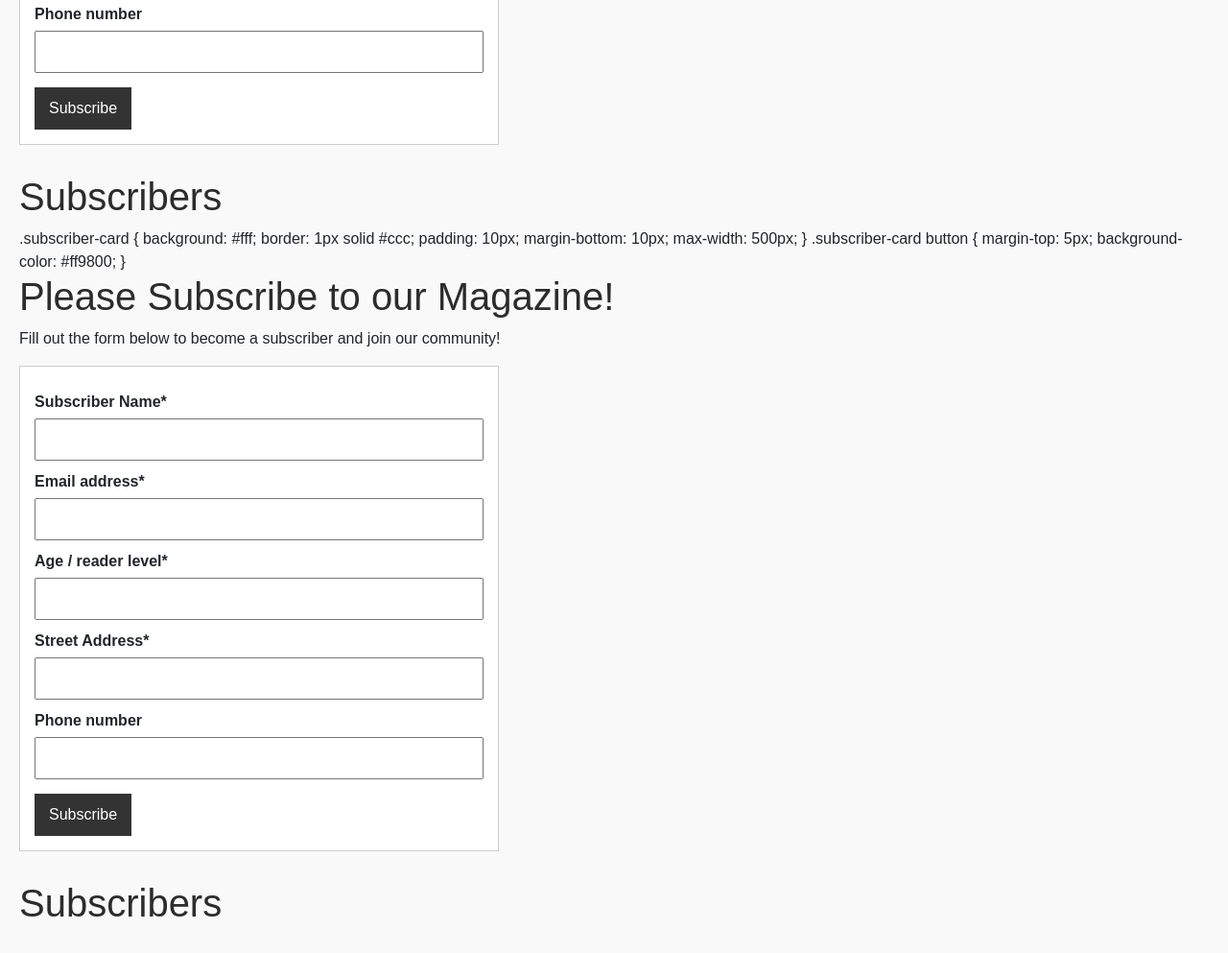
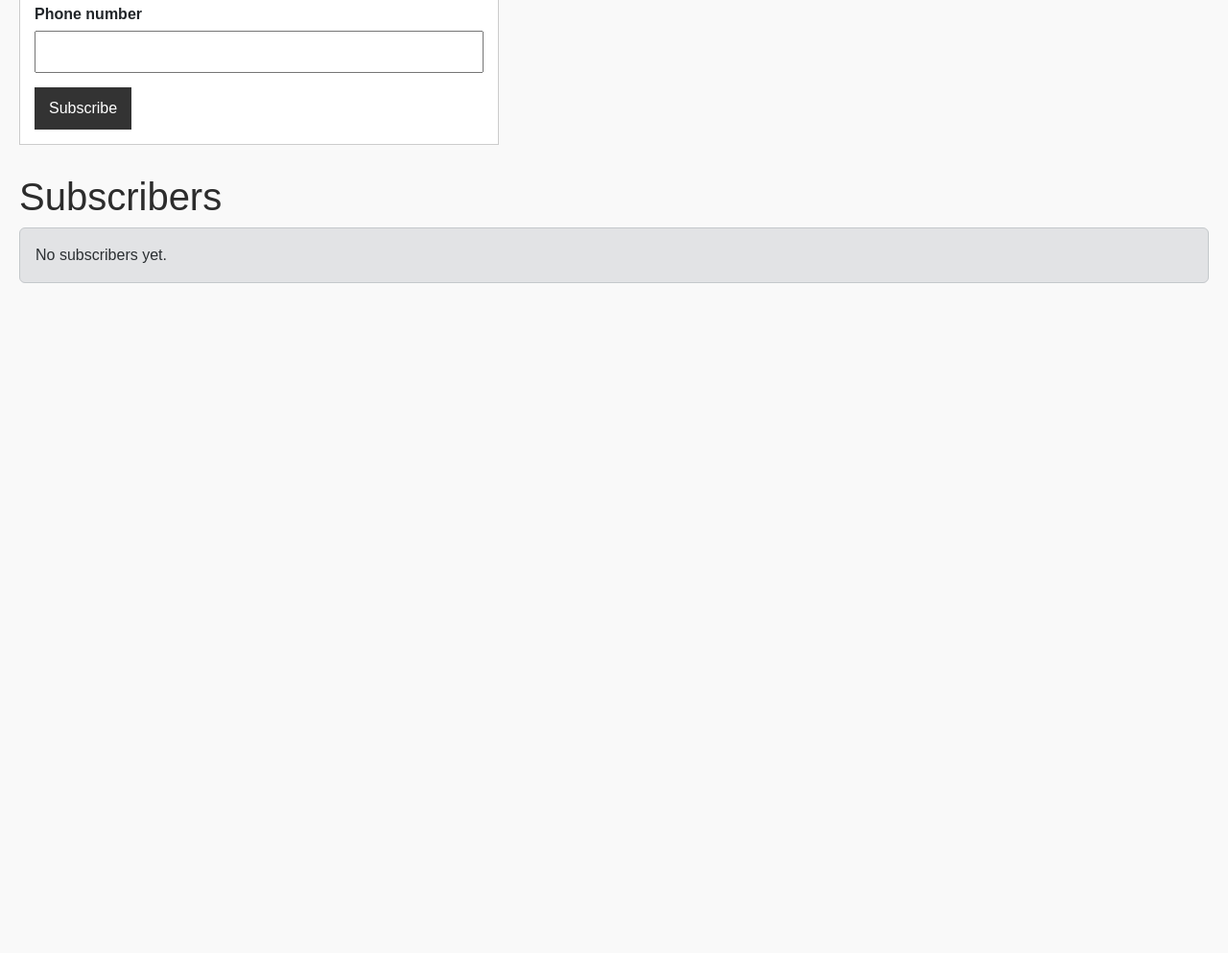
Before and after one commit to Chizzlewub/256-group-project, a plain HTML site: page online-magazine/online-magazine/mag-sub-page.html in a window 1280 px wide. Shown: the part 471-1464 px from the top of the page at 96% size. After the commit the page ends 802 px from the top, so only its background shows below. Drawn offline with nearby package versions, Linux system fonts and the light colour scheme; files whose address does not match are found by name.

Commit message:
removed dup. ids

```diff
--- a/online-magazine/online-magazine/mag-sub-page.html
+++ b/online-magazine/online-magazine/mag-sub-page.html
@@ -80,48 +80,3 @@
 <script src="subscribers.js"></script>
 </body>
 </html>
-    .subscriber-card {
-      background: #fff;
-      border: 1px solid #ccc;
-      padding: 10px;
-      margin-bottom: 10px;
-      max-width: 500px;
-    }
-    .subscriber-card button {
-      margin-top: 5px;
-      background-color: #ff9800;
-    }
-  </style>
-</head>
-
-
-<body>
-    <h1>Please Subscribe to our Magazine!</h1>
-    <p>Fill out the form below to become a subscriber and join our community!</p>
-
-    <form id="subscriberForm">
-        <label for="name">Subscriber Name*</label>
-        <input type="text" id="name" required>
-
-        <label for="email">Email address*</label>
-        <input type="email" id="email" required>
-
-        <label for="age">Age / reader level*</label>
-        <input type="number" id="age" required>
-
-        <label for="address">Street Address*</label>
-        <input type="text" id="address" required>
-
-        <label for="phone">Phone number</label>
-        <input type="tel" id="phone">
-
-        <button type="submit">Subscribe</button>
-    </form>
-
-    <h1> Subscribers</h1>
-    <div id = "subscriberList"></div>
-
-
-<script src="subscribers.js"></script>
-</body>
-</html>
```
